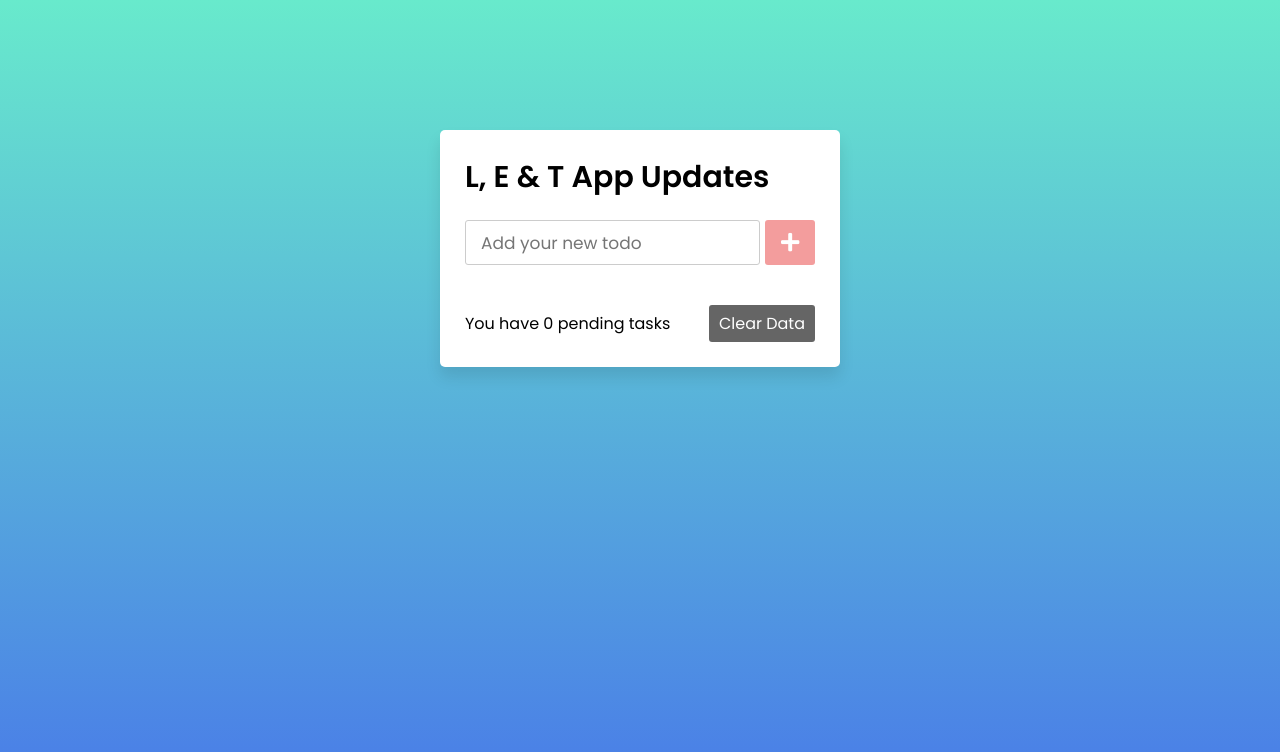
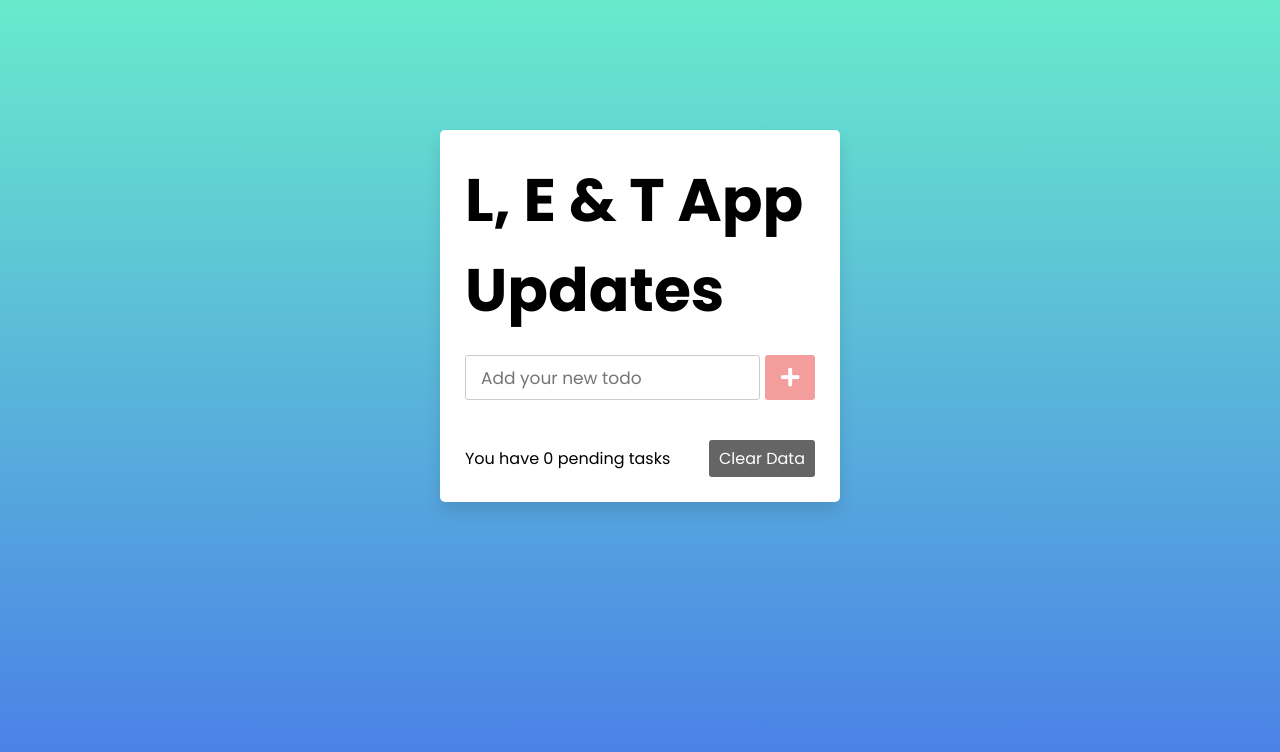
Before and after one commit to lpk229/lpk229.github.io, a plain HTML site: page index.html in a window 1280 px wide. Drawn offline with Linux system fonts and the light colour scheme.

Commit message:
Update style.css

```diff
--- a/style.css
+++ b/style.css
@@ -26,8 +26,8 @@ body{
   box-shadow: 0px 10px 15px rgba(0,0,0,0.1);
 }
 .wrapper header{
-  font-size: 30px;
-  font-weight: 600;
+  font-size: 60px;
+  font-weight: 800;
 }
 .wrapper .inputField{
   margin: 20px 0;
@@ -91,7 +91,7 @@ body{
   right: -45px;
   top: 50%;
   transform: translateY(-50%);
-  background: #e74c3c;
+  background: #F21B1B;
   width: 45px;
   text-align: center;
   color: #fff;
```
